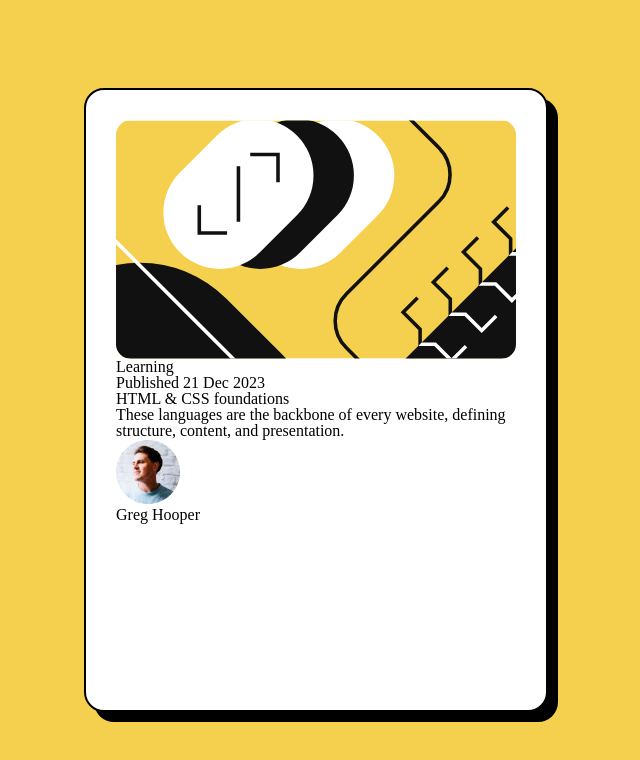
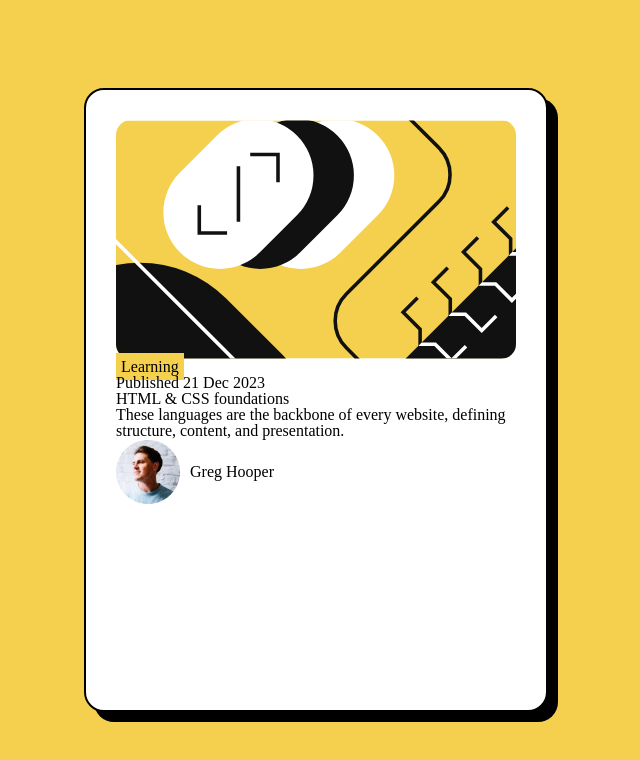
Before and after one commit to Gajoy-Academy/Blog-Preview-Card, a plain HTML site: page index.html in a window 1280 px wide. Shown: the whole page, without its empty margins (324-964 px from the left). Drawn offline with Linux system fonts and the light colour scheme.

Commit message:
index and style

```diff
--- a/index.html
+++ b/index.html
@@ -18,8 +18,10 @@
       <h2>Published 21 Dec 2023</h2>
       <h1>HTML & CSS foundations</h1>
       <p>These languages are the backbone of every website, defining structure, content, and presentation.</p>
-      <img src="assets/images/image-avatar.webp">
-      <h3>Greg Hooper</h3>
+      <div class="user">
+        <img src="assets/images/image-avatar.webp">
+        <h3>Greg Hooper</h3>
+      </div>
     </div>
   </main>
 </body>
--- a/styles/style.css
+++ b/styles/style.css
@@ -20,3 +20,14 @@ body {
     display: flex;
     justify-content: center;
 }
+
+span {
+    padding: 5px;
+    background-color: #f5d04e;
+}
+
+.user {
+    display: flex;
+    align-items: center;
+    gap: 10px;
+}
```
